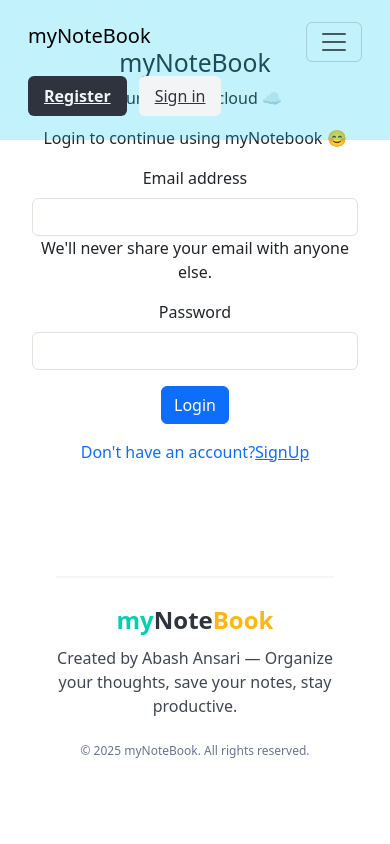
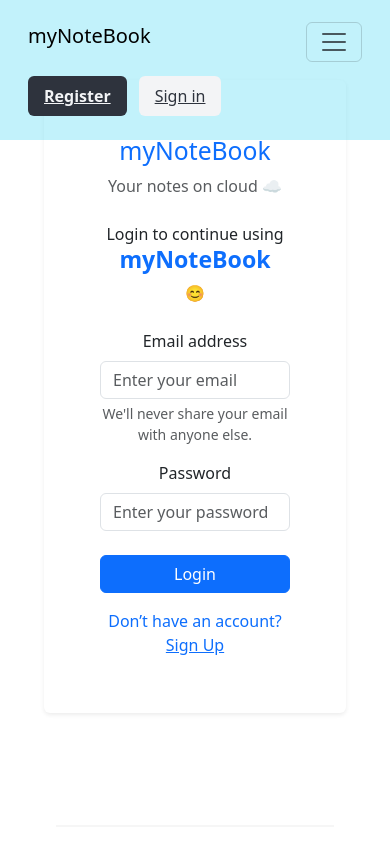
Before and after one commit to Abashansari/iNotebook, a React (Vite) app: page /login in a window 390 px wide. Shown: the top 844 px of the page. Built offline with nearby package versions, Linux system fonts and the light colour scheme.

Commit message:
Bootstrap-Styled & Responsive Login Component

```diff
--- a/src/component/Login.jsx
+++ b/src/component/Login.jsx
@@ -2,27 +2,28 @@ import React, { useState } from 'react'
 import { useNavigate } from 'react-router-dom'
 
 export default function Login() {
-
   const [credentials, setCredentials] = useState({ email: "", password: "" })
-
   let navigate = useNavigate()
 
   const handleSubmit = async (e) => {
+    e.preventDefault()
 
-    e.preventDefault()
     try {
       const response = await fetch(`http://localhost:5000/api/auth/login`, {
         method: 'POST',
         headers: {
           'Content-Type': 'application/json'
         },
-        body: JSON.stringify({ email: credentials.email, password: credentials.password })
+        body: JSON.stringify({
+          email: credentials.email,
+          password: credentials.password
+        })
       })
 
       const json = await response.json()
       console.log(json)
 
-      if (json) {
+      if (json && json.authtoken) {
         localStorage.setItem("token", json.authtoken)
         navigate('/')
       } else {
@@ -39,29 +40,42 @@ export default function Login() {
   }
 
   return (
-    <div>
+    <div className="container my-5">
+      <div className="row justify-content-center">
+        <div className="col-12 col-sm-10 col-md-8 col-lg-6 col-xl-10">
+          <div className="card shadow-sm border-0">
+            <div className="card-body p-4">
+              <h2 className="text-center text-primary mb-2">myNoteBook</h2>
+              <p className="text-center text-muted mb-4">Your notes on cloud ☁️</p>
+              <p className="text-center mb-4">Login to continue using <h2 className="text-center text-primary fw-bold fs-3">myNoteBook</h2> 😊</p>
+
               <form onSubmit={handleSubmit}>
-        <div className='my-3'>
-          <h2>myNoteBook</h2>
-          <p>your notes on cloud ☁️ </p>
-        </div>
-        <div className='mb-3'>
-          <p>Login to continue using myNotebook &#128522;</p>
-        </div>
                 <div className="mb-3">
                   <label htmlFor="exampleInputEmail1" className="form-label">Email address</label>
-          <input type="email" className="form-control" id="exampleInputEmail1" aria-describedby="emailHelp" name='email' value={credentials.email} onChange={onChange} />
-          <div id="emailHelp" className="htmlForm-text">We'll never share your email with anyone else.</div>
+                  <input type="email" className="form-control" id="exampleInputEmail1" name="email" value={credentials.email} onChange={onChange} placeholder="Enter your email" required/>
+                  <div className="form-text">We'll never share your email with anyone else.</div>
                 </div>
-        <div className="mb-3">
+
+                <div className="mb-4">
                   <label htmlFor="exampleInputPassword1" className="form-label">Password</label>
-          <input type="password" className="form-control" id="exampleInputPassword1" name='password' value={credentials.password} onChange={onChange} />
+                  <input type="password" className="form-control" id="exampleInputPassword1" name="password" value={credentials.password} onChange={onChange} placeholder="Enter your password" required/>
                 </div>
+
+                <div className="d-grid">
                   <button type="submit" className="btn btn-primary">Login</button>
-        <div className='my-3'>
-          <a href="/register" className="text-decoration-none">Don't have an account?<u>SignUp</u></a>
+                </div>
+
+                <div className="text-center mt-3">
+                  <a href="/register" className="text-decoration-none">
+                    Don’t have an account? <u>Sign Up</u>
+                  </a>
                 </div>
               </form>
+
+            </div>
+          </div>
+        </div>
+      </div>
     </div>
   )
 }
```
Lines whose indentation alone changed are shown as unchanged.
